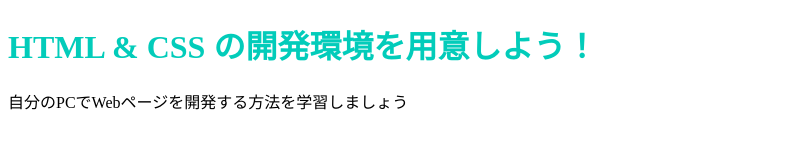
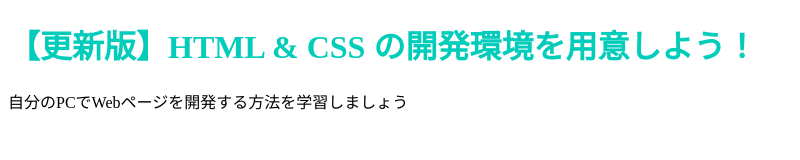
Before and after one commit to ynishitani/ynishitani.github.io, a plain HTML site: page index.html in a window 1280 px wide. Shown: the whole page, without its empty margins (0-800 px from the left). Drawn offline with Linux system fonts and the light colour scheme.

Commit message:
Update index.html

```diff
--- a/index.html
+++ b/index.html
@@ -6,7 +6,7 @@
     <title>Progate</title>
   </head>
   <body>
-    <h1 class="title">HTML & CSS の開発環境を用意しよう！</h1>
+    <h1 class="title">【更新版】HTML & CSS の開発環境を用意しよう！</h1>
     <p>自分のPCでWebページを開発する方法を学習しましょう</p>
   </body>
 </html>
```
